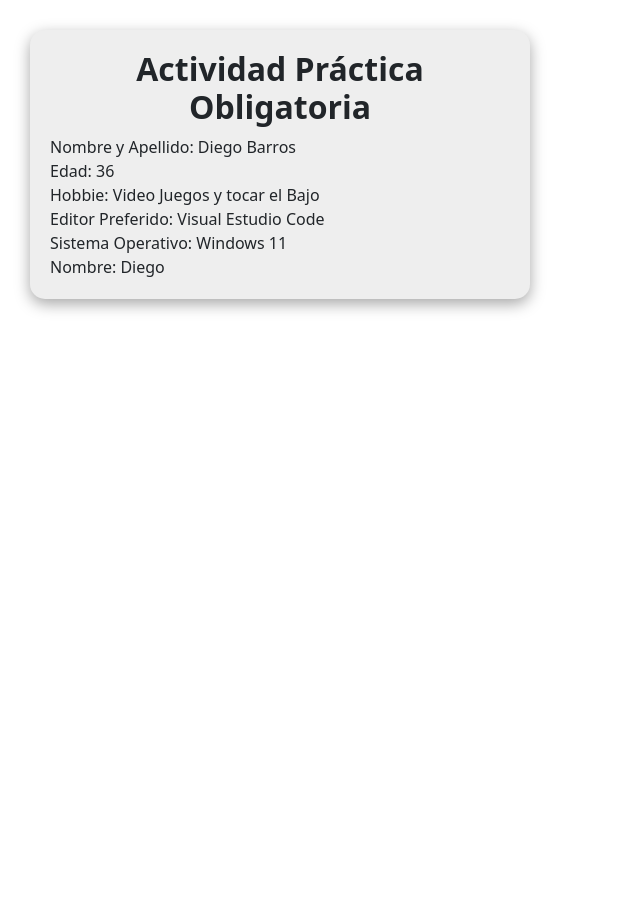
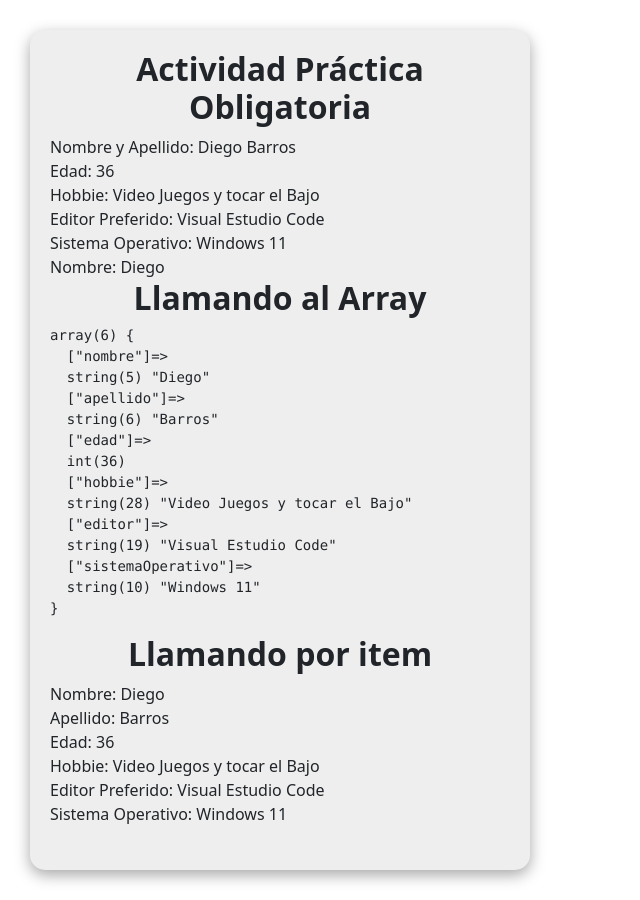
Before and after one commit to DevTuk/PHP, a PHP site: page / in a window 1280 px wide. Shown: the whole page, without its empty margins (0-640 px from the left). Before the commit the page ends 312 px from the top, so only its background shows below. Run offline with PHP 8.4, Linux system fonts and the light colour scheme.

Commit message:
Utilizamos distintos metodos para llamar los datos del usuario

```diff
--- a/Actividad01/index.php
+++ b/Actividad01/index.php
@@ -32,6 +32,41 @@
             echo "Sistema Operativo:   $sistemaOperativo <br>";
             echo "Nombre:  $nombre <br>";
 
+        echo "<h2> Llamando al Array </h2>";
+
+        $usuario = [
+
+            'nombre' => 'Diego',
+            'apellido' => 'Barros',
+            'edad' => 36,
+            'hobbie' => 'Video Juegos y tocar el Bajo',
+            'editor' => 'Visual Estudio Code',
+            'sistemaOperativo' => 'Windows 11',
+
+
+        ];
+
+        echo "<pre>";
+        var_dump($usuario);
+        echo "</pre>";
+
+        echo "<h2> Llamando por item </h2>";
+
+        echo "Nombre:  {$usuario ['nombre']}";
+        echo "<br>";
+        echo "Apellido: {$usuario ['apellido']}";
+        echo "<br>";
+        echo "Edad: {$usuario ['edad']}";
+        echo "<br>";
+        echo "Hobbie: {$usuario ['hobbie']}";
+        echo "<br>";
+        echo "Editor Preferido: {$usuario ['editor']}";
+        echo "<br>";
+        echo "Sistema Operativo: {$usuario ['sistemaOperativo']}";
+        echo "<br>";
+
+        echo "<br>";
+
 
     ?>
 </div>
```
